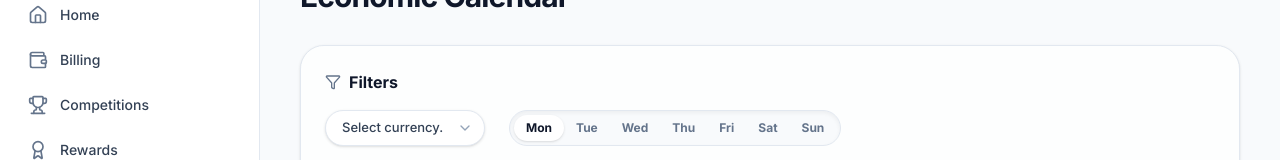
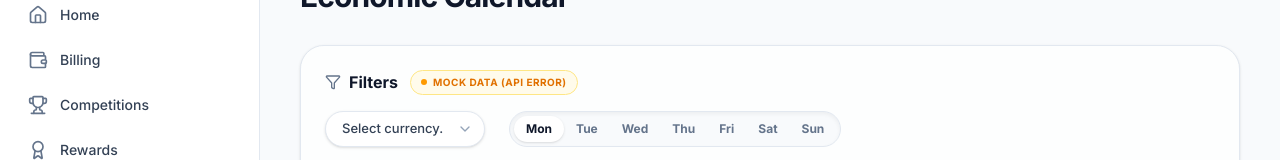
Before and after one commit to jatinkatariaaaa/thepeoplepropwebsite, a Next.js app: page /dashboard/calendar in a window 1280 px wide. Shown: the part 155-315 px from the top of the page. Built offline with nearby package versions, Linux system fonts and the light colour scheme; no server answers.

Commit message:
feat: Add UI indicator for live vs mock API data

```diff
--- a/src/components/dashboard/EconomicCalendar.tsx
+++ b/src/components/dashboard/EconomicCalendar.tsx
@@ -23,6 +23,7 @@ export function EconomicCalendar() {
   const [showPassed, setShowPassed] = useState(false);
   const [events, setEvents] = useState(mockEvents);
   const [loading, setLoading] = useState(true);
+  const [isLive, setIsLive] = useState(false);
 
   useEffect(() => {
     async function fetchCalendarData() {
@@ -57,13 +58,16 @@ export function EconomicCalendar() {
             impact: item.importance === 3 ? "High" : item.importance === 2 ? "Medium" : "Low"
           }));
           setEvents(mappedEvents);
+          setIsLive(true);
         } else {
           setEvents(mockEvents);
+          setIsLive(false);
         }
       } catch (error) {
         console.error(error);
         // Fallback to beautiful mock data if the API fails (e.g. 401 Unauthorized)
         setEvents(mockEvents);
+        setIsLive(false);
       } finally {
         setLoading(false);
       }
@@ -77,9 +81,24 @@ export function EconomicCalendar() {
 
       {/* Filters Header */}
       <div className="p-6 border-b border-[var(--border)] bg-[var(--paper-2)]/30">
-        <div className="flex items-center gap-2 text-[var(--ink-950)] font-bold mb-4">
-          <Filter className="w-4 h-4 text-[var(--ink-500)]" />
-          Filters
+        <div className="flex items-center gap-3 mb-4">
+          <div className="flex items-center gap-2 text-[var(--ink-950)] font-bold">
+            <Filter className="w-4 h-4 text-[var(--ink-500)]" />
+            Filters
+          </div>
+          {/* Live Data Indicator */}
+          {!loading && (
+            <div className={cn(
+              "flex items-center gap-1.5 px-2.5 py-1 rounded-full text-[10px] font-bold uppercase tracking-wider",
+              isLive ? "bg-emerald-50 text-emerald-600 border border-emerald-200" : "bg-amber-50 text-amber-600 border border-amber-200"
+            )}>
+              <span className={cn(
+                "w-1.5 h-1.5 rounded-full",
+                isLive ? "bg-emerald-500 animate-pulse" : "bg-amber-500"
+              )} />
+              {isLive ? "Live API Data" : "Mock Data (API Error)"}
+            </div>
+          )}
         </div>
 
         <div className="flex flex-wrap items-center gap-4 lg:gap-6">
```
